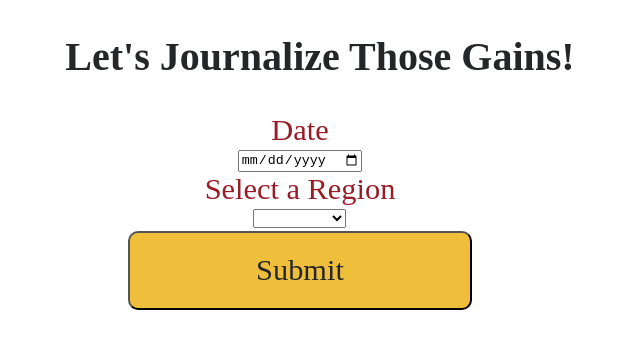
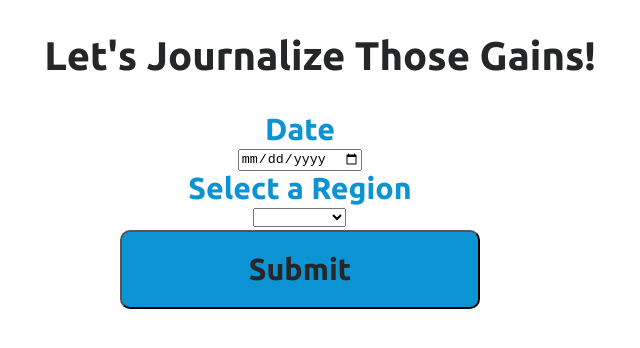
Before and after one commit to BuildWeek-Weight-Lifting-Journal/Front-End, a React (Create React App) app in the folder client/: page /journal in a window 1280 px wide. Shown: the top 348 px of the page, without its empty margins (340-980 px from the left). Built offline with nearby package versions, Linux system fonts and the light colour scheme; sample sign-in values are in the browser's storage.

Commit message:
all css modifications

```diff
--- a/client/src/components/CreateExercise.js
+++ b/client/src/components/CreateExercise.js
@@ -111,13 +111,14 @@ const StyledField = styled(Field)`
 `;
 
 const StyledForm = styled(Form)`
-  font-family: "Alfa Slab One", cursive;
+font-family: "Ubuntu";
+font-weight: 700;
 `;
 
 const ButtonStyle = styled.button`
   height: auto;
   padding: 20px 20px;
-  background: #991c27;
+  background: #0c93d3;
   margin-bottom: 5%;
   margin-left: 0%;
   width: 40%;
@@ -125,8 +126,9 @@ const ButtonStyle = styled.button`
   color: #f3f3f3;
   font-size: 1.1rem;
   transition: 1s;
-  font-family: "Alfa Slab One", cursive;
-`;
+  font-family: "Ubuntu";
+  font-weight: 700;
+  `;
 
 /*=============== EXPORT ===============*/
 export default FormikCreateExercise;
--- a/client/src/components/CreateJournal.js
+++ b/client/src/components/CreateJournal.js
@@ -73,20 +73,22 @@ const Title = styled.h2`
   color: #252627;
   font-size: 2.5rem;
   text-shadow: #ffffff 1px 1px 0;
-  font-family: "Alfa Slab One", cursive;
+  font-family: "Ubuntu";
+  font-weight: 700;
   width: 100%;
   display: flex;
   justify-content: center;
   padding-left: 20px;
   span:first-child {
-    color: #991c27;
+    color: #0c93d3;
   }
 `;
 const Date = styled.div`
   text-shadow: #ffffff 1px 1px 0;
-  font-family: "Alfa Slab One", cursive;
+  font-family: "Ubuntu";
+  font-weight: 700;
   font-size: 1.9rem;
-  color: #991c27;
+  color: #0c93d3;
   text-align: center;
 `;
 const Container = styled.div`
@@ -99,7 +101,7 @@ const Container = styled.div`
 const ButtonStyle = styled.button`
   height: auto;
   padding: 20px 80px;
-  background: #efbf3b;
+  background: #0c93d3;
   margin-top: 1%;
   margin-left: 0%;
   width: 100%;
@@ -107,5 +109,6 @@ const ButtonStyle = styled.button`
   color: #252627;
   font-size: 1.9rem;
   transition: 1s;
-  font-family: "Alfa Slab One", cursive;
-`;
+  font-family: "Ubuntu";
+  font-weight: 700;
+  `;
--- a/client/src/components/Dashboard.js
+++ b/client/src/components/Dashboard.js
@@ -111,7 +111,8 @@ const LoggedJournals = styled.div`
 const JournalsLogged = styled.div`
   color: #252627;
   font-size: 1rem;
-  font-family: "Alfa Slab One", cursive;
+  font-family: "Ubuntu";
+  font-weight: 700;
   text-shadow: #ffffff 1px 1px 0;
   padding: 10px 0;
 `;
@@ -121,9 +122,10 @@ const JournalContainer = styled.span`
 `;
 const StyledRegion = styled.div`
   margin: 2%;
-  color: #991c27;
+  color: #0c93d3;
   font-size: 1rem;
-  font-family: "Alfa Slab One", cursive;
+  font-family: "Ubuntu";
+  font-weight: 700;
   text-shadow: #ffffff 1px 1px 0;
 `;
 
--- a/client/src/components/journals/Journal.js
+++ b/client/src/components/journals/Journal.js
@@ -92,7 +92,7 @@ export default Journal;
 const ButtonStyle = styled.button`
   height: auto;
   padding: 10px 10px;
-  background: #efbf3b;
+  background: #0c93d3;
   margin-bottom: 5%;
   margin-left: 0%;
   margin-top: 2%;
@@ -101,18 +101,19 @@ const ButtonStyle = styled.button`
   color: #252627;
   font-size: 1rem;
   transition: 1s;
-  font-family: "Alfa Slab One", cursive;
-`;
+  font-family: "Ubuntu";
+  font-weight: 700;`;
 
 const ButtonStyleSmall = styled.button`
   height: auto;
-  background: #991c27;
+  background: #0c93d3;
   border-radius: 10px;
   color: #f3f3f3;
   font-size: 1rem;
   transition: 1s;
-  font-family: "Alfa Slab One", cursive;
-`;
+  font-family: "Ubuntu";
+  font-weight: 700;
+  `;
 
 const ExerciseContainer = styled.span`
   display: flex;
@@ -126,7 +127,8 @@ const StyledRegion = styled.div`
 
   color: #252627
   font-size: 1rem;
-  font-family: "Alfa Slab One", cursive;
+  font-family: "Ubuntu";
+  font-weight: 700;
   text-shadow: #ffffff 1px 1px 0;
   margin:10%;
 
@@ -135,7 +137,8 @@ const StyledRegion = styled.div`
 const ExerciseStyled = styled.div`
   color: #252627
   font-size: 3rem;
-  font-family: "Alfa Slab One", cursive;
+  font-family: "Ubuntu";
+  font-weight: 700;
   text-shadow: #ffffff 1px 1px 0;
   margin-left:2%;
 `;
--- a/client/src/components/journals/JournalCard.js
+++ b/client/src/components/journals/JournalCard.js
@@ -35,26 +35,29 @@ const RegionStyled = styled.div`
   color: #252627;
   font-size: 2rem;
   text-shadow: #ffffff 1px 1px 0;
-  font-family: "Alfa Slab One", cursive;
+  font-family: "Ubuntu";
+  font-weight: 700;
   width: 100%;
 
   padding-left: 20px;
   span:first-child {
-    color: #991c27;
+    color: #0c93d3;
   }
 `;
 const StyledData = styled.div`
   text-shadow: #ffffff 1px 1px 0;
-  font-family: "Alfa Slab One", cursive;
+  font-family: "Ubuntu";
+  font-weight: 700;
   font-size: 1rem;
-  color: #991c27;
+  color: #0c93d3;
   text-align: center;
 `;
 const Exercise = styled.div`
   color: #252627;
   width: 75%;
   font-size: 1rem;
-  font-family: "Alfa Slab One", cursive;
+  font-family: "Ubuntu";
+  font-weight: 700;
   text-shadow: #ffffff 1px 1px 0;
   padding: 10px 0;
   margin: 20px;
@@ -72,12 +75,13 @@ const Container = styled.div`
 
 const ButtonStyle = styled.button`
   height: auto;
-  background: #991c27;
+  background: #0c93d3;
   margin-bottom: 5%;
   margin-left: 0%;
   border-radius: 10px;
   color: #f3f3f3;
   font-size: 1.1rem;
   transition: 1s;
-  font-family: "Alfa Slab One", cursive;
-`;
+  font-family: "Ubuntu";
+  font-weight: 700;
+  `;
```
Also changed, not shown: client/src/components/auth/NOTES.TXT.
